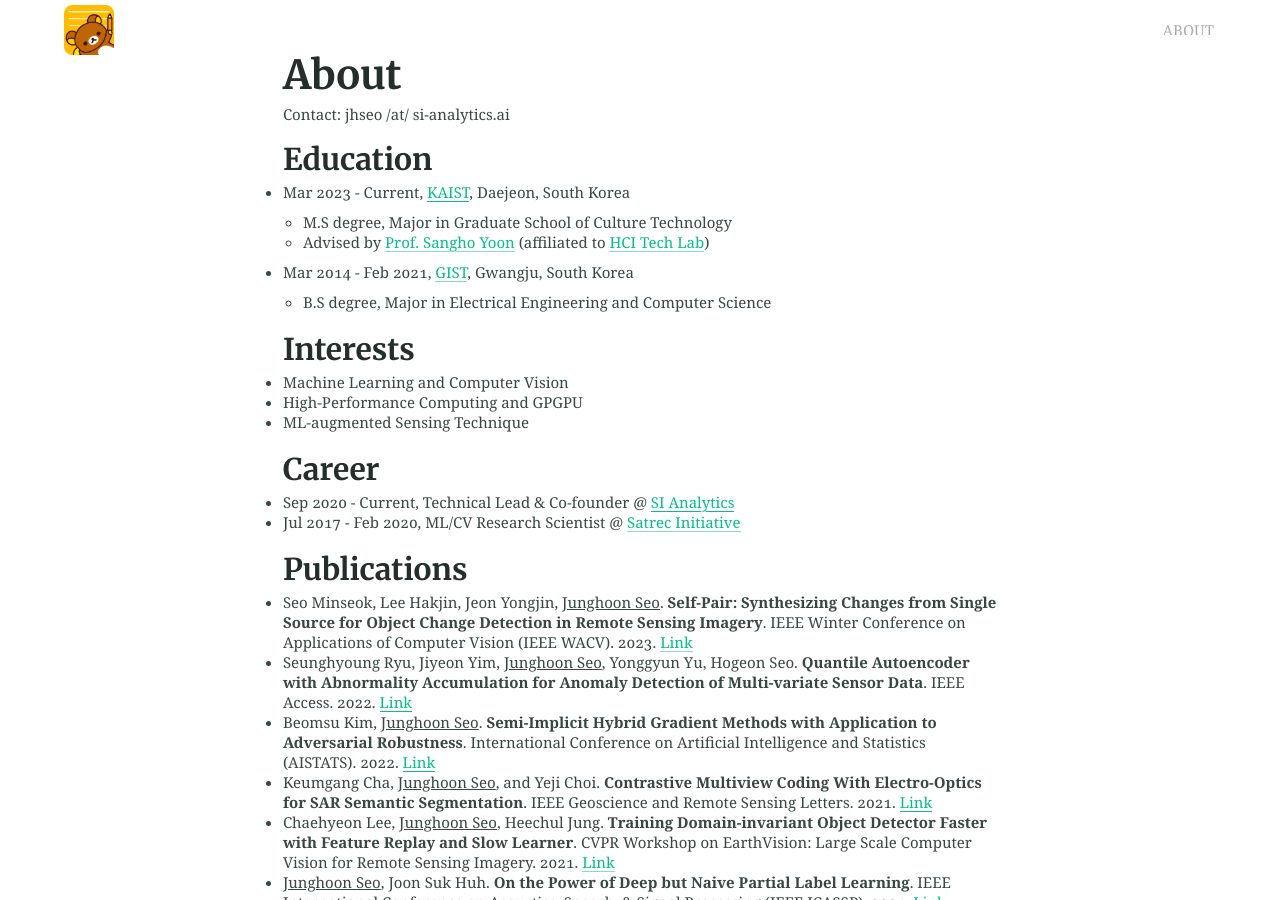
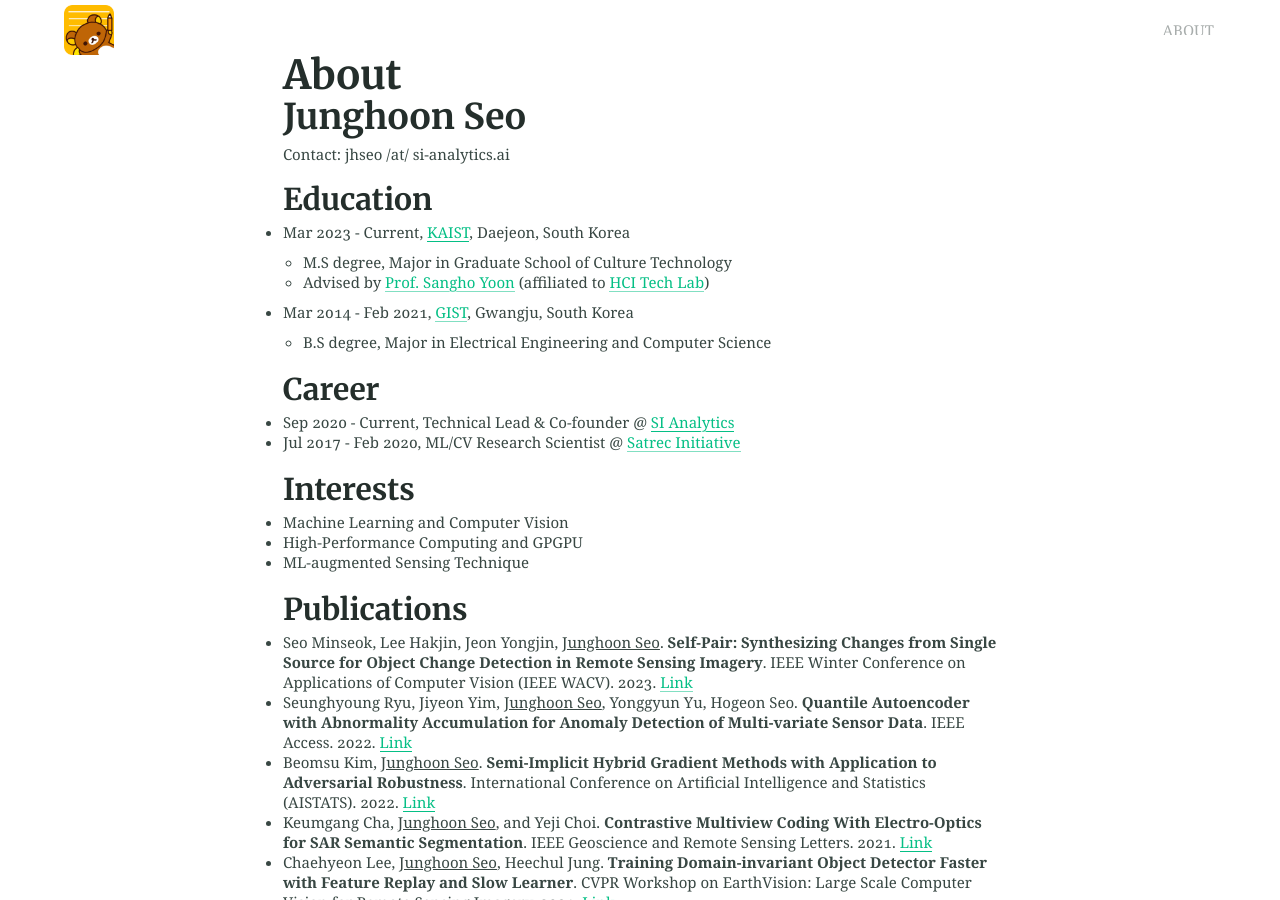
Before and after one commit to mikigom/mikigom.github.io, a Jekyll site: the page built from index.md, in a window 1280 px wide and 900 px high. Built offline with Jekyll 4.4.1, drawn with Linux system fonts in a browser that asks for light colours.

Commit message:
Update index.md

```diff
--- a/index.md
+++ b/index.md
@@ -3,7 +3,7 @@ title: About
 feature_text: Junghoon Seo|
 excerpt: "Alembic is a starting point for [Jekyll](https://jekyllrb.com/) projects. Rather than starting from scratch, this boilerplate is designed to get the ball rolling immediately. Install it, configure it, tweak it, push it."
 ---
-
+## Junghoon Seo
 Contact: jhseo /at/ si-analytics.ai
 
 ### Education
@@ -13,14 +13,14 @@ Contact: jhseo /at/ si-analytics.ai
 * Mar 2014 - Feb 2021, [GIST](https://www.gist.ac.kr/en/main.html), Gwangju, South Korea
   * B.S degree, Major in Electrical Engineering and Computer Science
 
+### Career
+* Sep 2020 - Current, Technical Lead & Co-founder @ [SI Analytics](https://www.si-analytics.ai/eng)
+* Jul 2017 - Feb 2020, ML/CV Research Scientist @ [Satrec Initiative](https://www.satreci.com/)
+
 ### Interests
 * Machine Learning and Computer Vision
 * High-Performance Computing and GPGPU
 * ML-augmented Sensing Technique
-
-### Career
-* Sep 2020 - Current, Technical Lead & Co-founder @ [SI Analytics](https://www.si-analytics.ai/eng)
-* Jul 2017 - Feb 2020, ML/CV Research Scientist @ [Satrec Initiative](https://www.satreci.com/)
 
 ### Publications
 * Seo Minseok, Lee Hakjin, Jeon Yongjin, <U>Junghoon Seo</U>. **Self-Pair: Synthesizing Changes from Single Source for Object Change Detection in Remote Sensing Imagery**. IEEE Winter Conference on Applications of Computer Vision (IEEE WACV). 2023. [Link](https://mikigom.github.io/about/)
```
